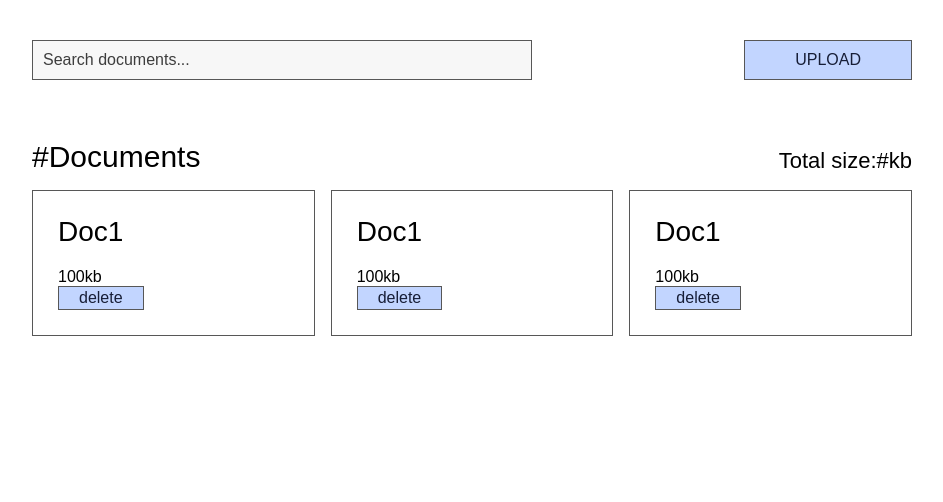
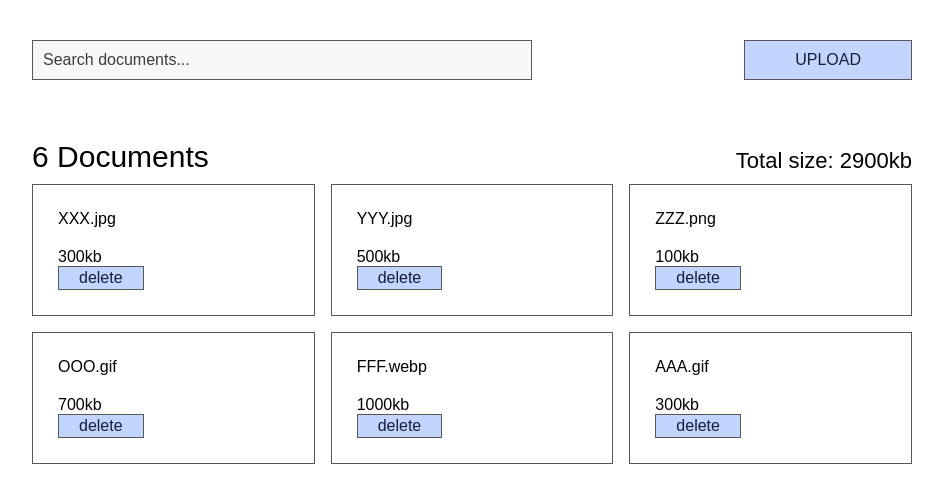
Before and after one commit to jeffscottward/JeffScottWard-5-1-2019, a Next.js app: page / in a window 1280 px wide. Shown: the top 502 px of the page, without its empty margins (168-1111 px from the left). Built offline with nearby package versions, Linux system fonts and the light colour scheme.

Commit message:
dump old pages - base UI working - need state management approach

```diff
--- a/SampleState.json
+++ b/SampleState.json
@@ -1,32 +1,42 @@
-[
 {
+  "docs": {
+    "uploads": [
+      {
+        "id": 0,
         "name": "XXX.jpg",
         "fileType": "jpg",
-    "size": "300kb"
+        "fileSize": "300"
       },
       {
+        "id": 1,
         "name": "YYY.jpg",
         "fileType": "jpg",
-    "size": "500kb"
+        "fileSize": "500"
       },
       {
+        "id": 2,
         "name": "ZZZ.png",
         "fileType": "png",
-    "size": "100kb"
+        "fileSize": "100"
       },
       {
+        "id": 3,
         "name": "OOO.gif",
         "fileType": "gif",
-    "size": "700kb"
+        "fileSize": "700"
       },
       {
+        "id": 4,
         "name": "FFF.webp",
         "fileType": "webp",
-    "size": "1000kb"
+        "fileSize": "1000"
       },
       {
+        "id": 5,
         "name": "AAA.gif",
         "fileType": "gif",
-    "size": "300kb"
+        "fileSize": "300"
       }
     ]
+  }
+}
--- /dev/null
+++ b/components/Context.js
@@ -0,0 +1,3 @@
+import React from "react";
+const Context = React.createContext();
+export default Context;
--- a/components/DocArea.js
+++ b/components/DocArea.js
@@ -1,17 +1,42 @@
 import React from 'react'
 import DocGridItem from './DocGridItem'
+// import Context from '../components/Context'
 
-export default (props) => (
+export default (props) => {
+
+  console.log(props)
+
+  function totalSize(jsonBlob) {
+    let total = 0
+    jsonBlob.uploads.map((uploadedDoc) => {
+      total += Number(uploadedDoc.fileSize)
+    })
+    return total
+  }
+
+  function totalDocs(jsonBlob) {
+    return jsonBlob.uploads.length
+  }
+
+  return (
   <main>
     <div className="doc-area">
       <div className="docs-status">
-        <div className="docs-status-alpha"><span className="total-docs"># </span><span>Documents</span></div>
-        <div className="docs-status-beta"><span className="total-size">Total size: </span><span className="amount">#</span><span className="unit">kb</span></div>
+        <div className="docs-status-alpha">
+          <span className="total-docs">{totalDocs(props.docs)}&nbsp;</span>
+          <span>Documents</span></div>
+        <div className="docs-status-beta">
+          <span className="total-size">Total size: </span>
+          <span className="amount">&nbsp;{totalSize(props.docs)}</span>
+          <span className="unit">kb</span>
+        </div>
       </div>
       <ul className="doc-grid">
-        <DocGridItem />
-        <DocGridItem />
-        <DocGridItem />
+        {
+          props.docs.uploads.map((item, idx) => (
+            <DocGridItem key={'doc-upload'+idx} data={item}/>
+          ))
+        }
       </ul>
       <style jsx>{`
         main {
@@ -39,6 +64,7 @@ export default (props) => (
           grid-gap: 1rem;
           grid-template-columns: repeat(3, 1fr);
           grid-auto-flow: row dense;
+          margin-top: 10px;
         }
 
         @media (max-width: 768px) {
@@ -53,4 +79,5 @@ export default (props) => (
       `}</style>
     </div>
   </main>
-)
+  )
+}
--- a/components/DocGridItem.js
+++ b/components/DocGridItem.js
@@ -1,17 +1,23 @@
 import React from 'react'
 
-export default () => (
+export default (props) => {
+  let {data} = props
+  return (
     <li className="doc">
       <div className="doc-label-row">
-      <div className="doc-title">Doc1</div>
+        <div className="doc-name">{data.name}</div>
       </div>
       <div className="doc-label-row">
         <div className="doc-size-label">
-        <span className="amount">100</span>
+          <span className="amount">{data.fileSize}</span>
           <span className="unit">kb</span>
         </div>
         <div className="doc-delete">
-        <button className="delete">delete</button>
+          <button
+            className="delete"
+            onClick={e => removeUpload(data.id)}>
+              delete
+          </button>
         </div>
       </div>
       <style jsx>{`
@@ -39,3 +45,4 @@ export default () => (
       `}</style>
     </li>
   )
+}
--- a/components/Header.js
+++ b/components/Header.js
@@ -1,9 +1,41 @@
-import React from 'react'
+import React, { useState } from 'react'
+import Fuse from 'fuse.js'
+import UploadBtn from './UploadBtn'
+import Context from '../components/Context'
 
-export default (props) => (
+var fuseOptions = {
+  shouldSort: true,
+  threshold: 0.6,
+  location: 0,
+  distance: 100,
+  maxPatternLength: 32,
+  minMatchCharLength: 1,
+  keys: [
+    "name",
+  ]
+};
+
+export default (props) => {
+  var fuse = new Fuse(props.docs.uploads, fuseOptions)
+  const [searchString, setSearchString] = useState('')
+  function runFuzzySearch(input) {return fuse.search(input)}
+  console.log(runFuzzySearch(searchString))
+  return (
     <header>
-    <input className="search" type="text" placeholder="Search documents..." disabled={!props.docs}/>
-    <button className="upload" disabled={!props.uploadReadyState}>UPLOAD</button>
+      {/* <Context.Consumer>
+        {(stateData, setState) => {
+          return ( */}
+              <input
+                className="search"
+                type="text"
+                placeholder="Search documents..."
+                disabled={props.docs.uploads.length === 0}
+                value={searchString}
+                onChange={e => setSearchString(e.target.value)} />
+              <UploadBtn />
+          {/* )
+        }}
+      </Context.Consumer> */}
       <style jsx>{`
         header {
           display: flex;
@@ -35,6 +67,8 @@ export default (props) => (
             height: 40px;
           }
         }
-    `}</style>
+      `}
+    </style>
   </header>
   )
+}
--- a/package.json
+++ b/package.json
@@ -7,11 +7,14 @@
     "start": "cross-env NODE_ENV=production node server.js"
   },
   "dependencies": {
+    "axios": "^0.18.0",
     "express": "^4.14.0",
+    "fuse.js": "^3.4.4",
     "next": "^8.1.0",
     "normalize.css": "^8.0.1",
     "react": "^16.8.6",
-    "react-dom": "^16.8.6"
+    "react-dom": "^16.8.6",
+    "react-dropzone": "^10.1.4"
   },
   "devDependencies": {
     "cross-env": "^5.2.0"
--- a/pages/a.js
+++ /dev/null
@@ -1 +0,0 @@
-export default () => <div>a</div>
--- a/pages/b.js
+++ /dev/null
@@ -1 +0,0 @@
-export default () => <div>b</div>
--- a/pages/index.js
+++ b/pages/index.js
@@ -1,16 +1,54 @@
 import React from 'react'
-// import Link from 'next/link'
+// import axios from 'axios'
+// import Context from '../components/Context'
+
 import Header from '../components/Header'
 import DocArea from '../components/DocArea'
 import Normalize from '../components/Normalize'
 
 import SampleState from '../SampleState.json'
 
-export default () => (
+// class Provider extends React.Component {
+//   constructor(props) {
+//     super(props);
+//     this.state = {
+//       initialState: SampleState,
+//       visibleDocs: []
+//     };
+//   }
+
+//   changeVisibleDocs = (key, val) => {
+//     this.setState({[key]: val});
+//   }
+
+//   render() {
+//     return (
+//       <Context.Provider
+//         value={{
+//           state: this.state,
+//           changeVisibleDocs: this.changeVisibleDocs
+//         }}
+//       >
+//         {this.props.children}
+//       </Context.Provider>
+//     );
+//   }
+// }
+
+const Index = () => (
+  // <Provider>
     <div id="app">
-    <Header docs={SampleState}/>
-    <DocArea docs={SampleState}/>
-    <Normalize/>
+      {/* <Context.Consumer>
+        {(stateData) => {
+          return ( */}
+            <div>
+              <Header docs={SampleState.docs} />
+              <DocArea docs={SampleState.docs} />
+            </div>
+          {/* )
+        }}
+      </Context.Consumer> */}
+      <Normalize />
       <style jsx global>{`
         * {
           box-sizing: border-box;
@@ -25,11 +63,13 @@ export default () => (
 
         ul, li {
           list-style: none;
-        marign: 0;
+          margin: 0;
           padding: 0;
         }
 
-      button {
+        button,
+        input[type="button"],
+        input[accept="image/jpeg, image/png"] {
           background: #C2D5FF;
           border: 1px solid #575757;
           color: #171E37;
@@ -37,4 +77,23 @@ export default () => (
         }
       `}</style>
     </div>
+  // </Provider>
 )
+
+// Index.getInitialProps = async function (context) {
+//   // const { id } = context.query
+
+//   console.log(context.req)
+
+//   let data = {}
+
+//   // const res = await axios.get('http://localhost:3000/docs-api/')
+//   // console.log(`res: ${res.data}`)
+//   // const data = await res.json()
+
+//   // console.log(`Fetched: ${data}`)
+
+//   return { data }
+// }
+
+export default Index
```
Also changed, not shown: StaleCode.js (deleted, +0 -12 lines), pages/posts.js (deleted, +0 -19 lines), server.js (+16 -2 lines), 1 other file (tests, documents, lock files or other folders). Lines whose indentation alone changed are shown as unchanged.
